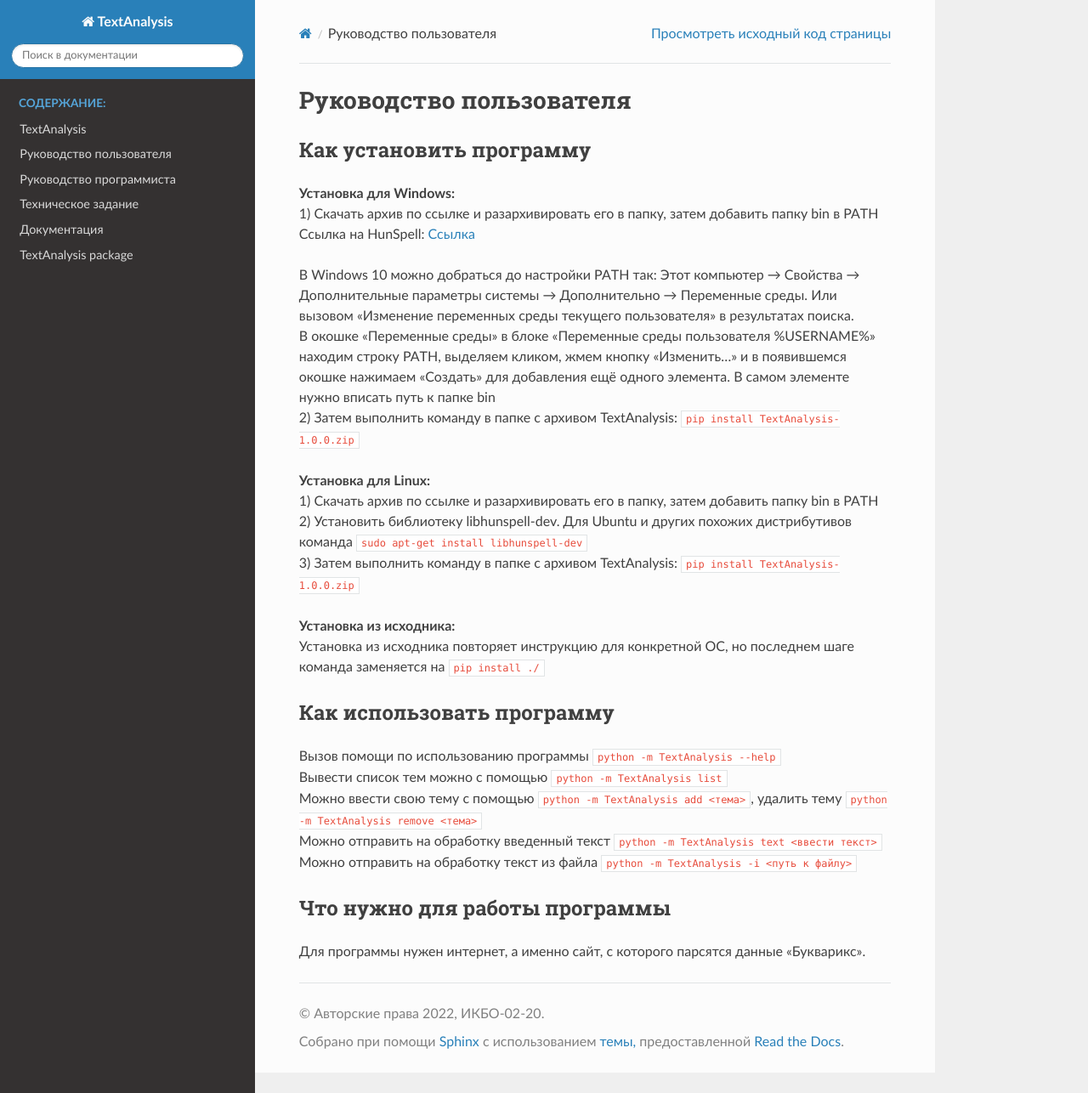
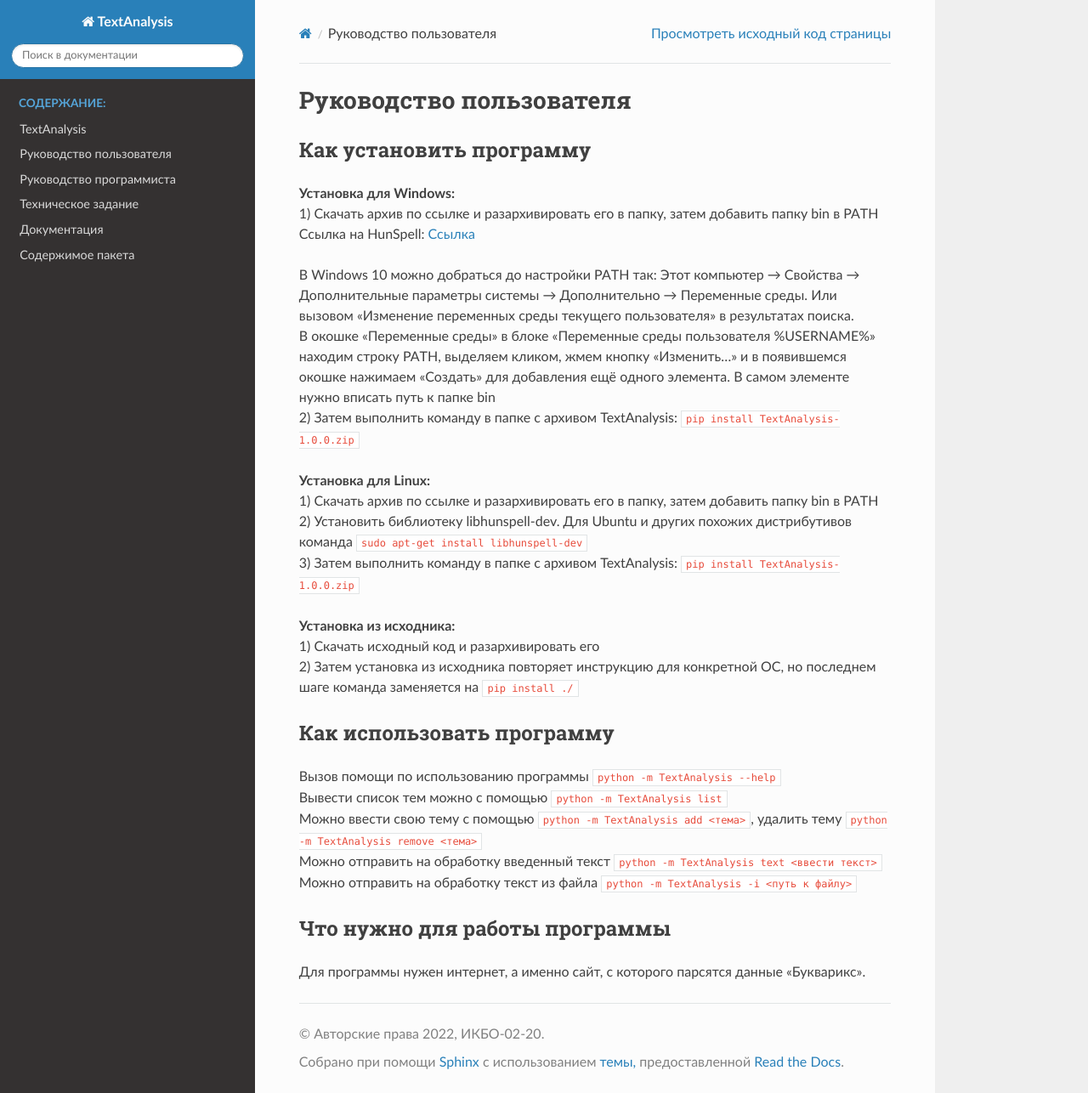
Before and after one commit to LisenokOT/text_analisis, a Sphinx documentation site: the page built from docs/Dlya_polzovatelya.rst, in a window 1280 px wide and 1286 px high. Shown: the whole window at 85% size. Built offline with Sphinx 7.4.7 and the Read the Docs theme 2.0.0, drawn with Linux system fonts in a browser that asks for light colours.

Commit message:
Autodoc locale

```diff
--- a/docs/Dlya_polzovatelya.rst
+++ b/docs/Dlya_polzovatelya.rst
@@ -17,7 +17,8 @@
 | 3) Затем выполнить команду в папке с архивом TextAnalysis: ``pip install TextAnalysis-1.0.0.zip``
 |
 | **Установка из исходника:**
-| Установка из исходника повторяет инструкцию для конкретной ОС, но последнем шаге команда заменяется на ``pip install ./``
+| 1) Скачать исходный код и разархивировать его
+| 2) Затем установка из исходника повторяет инструкцию для конкретной ОС, но последнем шаге команда заменяется на ``pip install ./``
 
 Как использовать программу
 --------------------------------------------
--- a/docs/Dlya_programmista.rst
+++ b/docs/Dlya_programmista.rst
@@ -18,14 +18,14 @@
 
 Какие библиотеки нужны для работы программы
 --------------------------------------------
-| Для программы нужна утилита "HunSpell" (установка приведена в Руководстве пользователя) для стемминга слов и проверки их корректности. А также следующие Python модули:
+| Для программы нужна утилита "HunSpell" (установка приведена в Руководстве пользователя) для стемминга слов и проверки их корректности. А также следующие Python пакеты:
 |   - hunspell
 |   - docopt
 |   - beautifulsoup4
 
 Сборка установочного архива / документации
 --------------------------------------------
-| Для разработки необходимы утилита "Make" и следующие Python модули:
+| Для разработки необходимы утилита "Make" и следующие Python пакеты:
 |   - setuptools
 |   - pre-commit
 |   - pytest
@@ -38,5 +38,5 @@
 
 Тестирование
 --------------------------------------------
-| Для быстрого запуска тестов необходима утилита "Make" и Python модуль "pytest".
+| Для быстрого запуска тестов необходима утилита "Make" и Python пакет "pytest".
 | Для запуска теста нужно набрать ``make test -f=<имя функции без префикса test>``
--- a/docs/TextAnalysis.rst
+++ b/docs/TextAnalysis.rst
@@ -1,5 +1,5 @@
-TextAnalysis package
-====================
+Содержимое пакета
+========================
 
 Модули программы
 ------------------------
```
Also changed, not shown: 1 other file.
